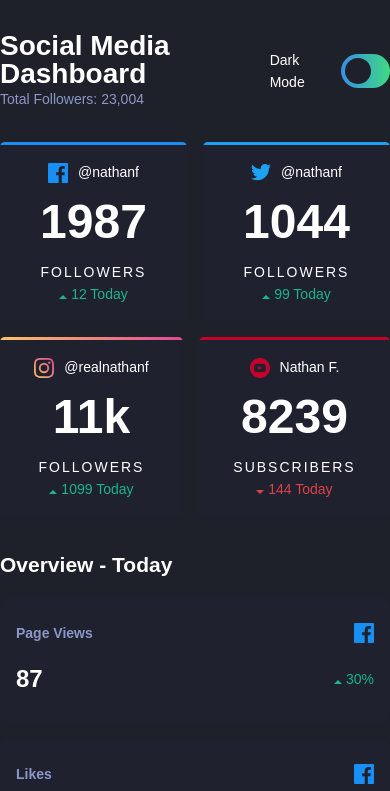
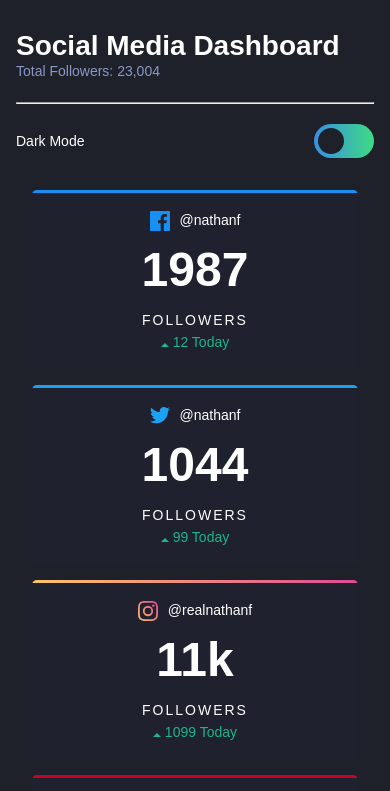
Before and after one commit to OmarNashawati/social-media-dashboard-with-theme-switcher-master, a plain HTML site: page index.html in a window 390 px wide. Shown: the top 791 px of the page. Drawn offline with Linux system fonts and the light colour scheme.

Commit message:
responsive design for mobile

```diff
--- a/index.html
+++ b/index.html
@@ -16,6 +16,9 @@
         <h1>Social Media Dashboard</h1>
         <p>Total Followers: 23,004</p>
       </div>
+
+
+      <hr class="header-hr">
 
       <div class="dark-mode-toggle-wrapper">
         <span>Dark Mode</span>
--- a/styles/style.css
+++ b/styles/style.css
@@ -4,7 +4,7 @@
 main {
   max-width: 900px;
   margin: 0 auto;
-  /* padding: 0 1rem; */
+  padding: 0 1rem;
 }
 
 header {
@@ -21,6 +21,12 @@ header h1 {
   padding: 2rem 0;
 }
 
+.header-hr{
+  display: none;
+  margin: 20px 0;
+}
+
+
 .section-title{
   padding-bottom: 1rem ;
 }
@@ -29,6 +35,27 @@ header p{
   color: var(--text-muted);
 }
 
+.dark-mode-toggle-wrapper{
+  display: flex;
+  gap: 1rem;
+  align-items: center;
+}
+
+@media (max-width:576px) {
+  header {
+    flex-direction: column;
+  }
+
+  .header-hr{display: block;}
+
+  .dark-mode-toggle-wrapper{
+    justify-content: space-between;
+  }
+}
+
+
+
+/* social media grid */
 .social-media-grid{
   display: flex;
   flex-wrap: wrap;
@@ -82,6 +109,14 @@ header p{
   text-transform: uppercase;
 }
 
+@media (max-width:576px) {
+  .social-media-card{
+    flex: 1 1 100%;
+  }
+}
+
+
+/* Overview grid */
 .overview-grid{
   display: flex;
   flex-wrap: wrap;
@@ -89,7 +124,7 @@ header p{
 }
 
 .overview-card{
-  flex: 1 1 200px;
+  flex: 1 1 180px;
   background-color: var(--surface);
   padding: 1rem;
   border-radius: 0.5rem;
@@ -112,17 +147,18 @@ header p{
   font-weight: bold;
   font-size: 1.5rem;
 }
+
+@media (max-width:576px) {
+  .overview-card{
+    flex: 1 1 100%;
+  }
+}
+
 .up{
   color: var(--green);
 }
 .down{
   color: var(--red);
-}
-
-.dark-mode-toggle-wrapper{
-  display: flex;
-  gap: 1rem;
-  align-items: center;
 }
 
 /* Switch */
```
